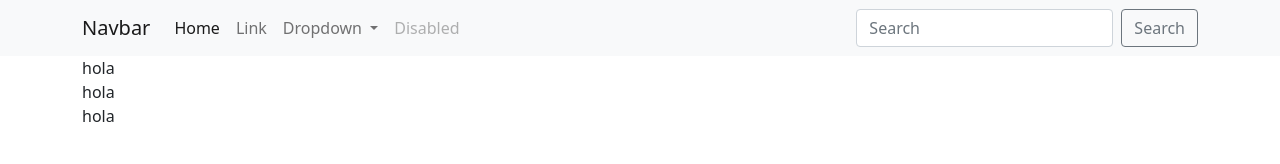
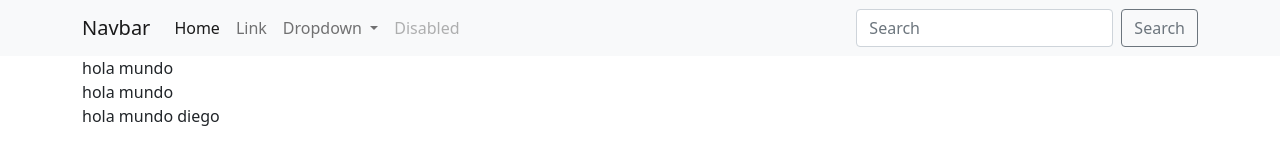
Before and after one commit to 112danilo12/site, a website: page views/public/main.html in a window 1280 px wide. Drawn offline with Linux system fonts and the light colour scheme.

Commit message:
cambio de diego

```diff
--- a/views/public/main.html
+++ b/views/public/main.html
@@ -64,7 +64,7 @@
         <header class="header">
             <div class="row">
                 <div class="col">
-                    hola
+                    hola mundo
                 </div>
             </div>
         </header>
@@ -73,7 +73,7 @@
         <aside class="main">
             <div class="row">
                 <div class="col">
-                    hola
+                    hola mundo
                 </div>
             </div>
         </aside>
@@ -82,7 +82,8 @@
         <footer class="footer">
             <div class="row">
                 <div class="col">
-                    hola
+                    hola mundo
+                    diego
                 </div>
             </div>
         </footer>
```
